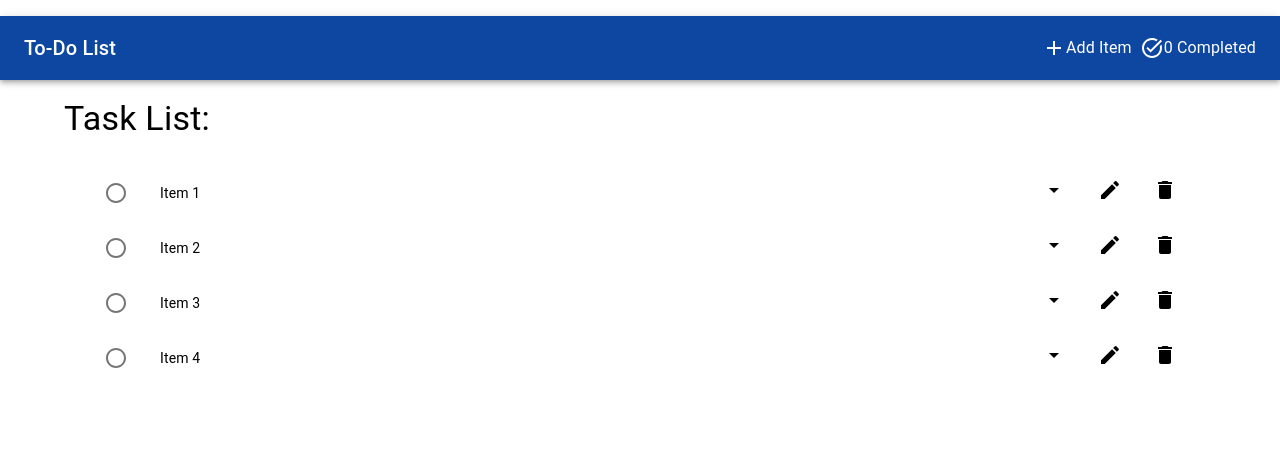
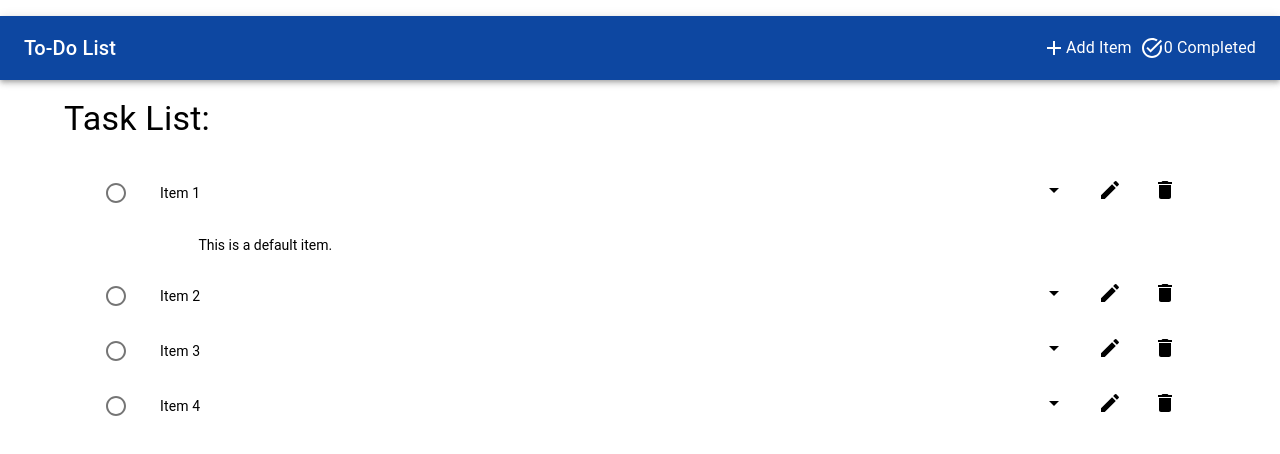
Before and after one commit to hewitson-j/new-todo-list, a React (Vite) app: page / in a window 1280 px wide. Both pictures are taken after a click on the element 1054 px from the left and 193 px from the top of the page. Shown: the top 454 px of the page. Built offline with nearby package versions, Linux system fonts and the light colour scheme.

Commit message:
Created task body.

```diff
--- /dev/null
+++ b/src/components/TaskBody.tsx
@@ -0,0 +1,10 @@
+export default function TaskBody({ body = "Default" }: { body?: string }) {
+  const style = {
+    margin: "1rem 10%",
+    fontFamily: '"Roboto", "Helvetica", "Arial", sans-serif',
+    fontWeight: 400,
+    fontSize: "0.875rem",
+  };
+
+  return <div style={style}>{body}</div>;
+}
--- a/src/components/TaskList.tsx
+++ b/src/components/TaskList.tsx
@@ -8,6 +8,7 @@ import { Container } from "@mui/material";
 
 import { useState } from "react";
 import itemEntries from "./ItemEntries";
+import TaskBody from "./TaskBody";
 
 // Icon Components
 import CircleOutlinedIcon from "@mui/icons-material/CircleOutlined";
@@ -22,11 +23,21 @@ export default function TaskList() {
     itemEntries.map((item) => item.completed)
   );
 
-  const handleToggle = (index: number) => {
+  const [openItems, setOpenItems] = useState(itemEntries.map(() => false));
+
+  const handleToggleCompleted = (index: number) => {
     setCompletedItems((prevCompletedItems) => {
       const newCompletedItems = [...prevCompletedItems];
-      newCompletedItems[index] = !newCompletedItems[index]; // Toggle the completion status
+      newCompletedItems[index] = !newCompletedItems[index];
       return newCompletedItems;
+    });
+  };
+
+  const handleToggleOpen = (index: number) => {
+    setOpenItems((prevOpenItems) => {
+      const newOpenItems = [...prevOpenItems];
+      newOpenItems[index] = !newOpenItems[index];
+      return newOpenItems;
     });
   };
 
@@ -38,14 +49,13 @@ export default function TaskList() {
           {itemEntries.map((item, index) => {
             const labelId = `checkbox-list-label-${index}`;
             const isCompleted = completedItems[index];
+            const isOpen = openItems[index];
 
             return (
+              <div key={index}>
                 <ListItem
-                key={index}
                   disablePadding
-                onClick={() => {
-                  handleToggle(index);
-                }}
+                  onClick={() => handleToggleCompleted(index)}
                 >
                   <ListItemButton role={undefined} dense>
                     <ListItemIcon>
@@ -55,14 +65,15 @@ export default function TaskList() {
                         <CheckCircleOutlineOutlinedIcon color="success" />
                       )}
                     </ListItemIcon>
-                  <ListItemText id={labelId} primary={`${item.title}`} />
+                    <ListItemText id={labelId} primary={item.title} />
                   </ListItemButton>
-                <Tooltip title={"Task Info"}>
+                  <Tooltip title="Task Info">
                     <ListItemButton
                       sx={{ maxWidth: "5%" }}
                       role={undefined}
                       onClick={(e) => {
-                      e.stopPropagation(); // Prevent the click event from reaching the ListItem
+                        e.stopPropagation();
+                        handleToggleOpen(index); // Toggle the open state
                       }}
                     >
                       <ListItemText>
@@ -70,12 +81,12 @@ export default function TaskList() {
                       </ListItemText>
                     </ListItemButton>
                   </Tooltip>
-                <Tooltip title={"Edit"}>
+                  <Tooltip title="Edit">
                     <ListItemButton
                       sx={{ maxWidth: "5%" }}
                       role={undefined}
                       onClick={(e) => {
-                      e.stopPropagation(); // Prevent the click event from reaching the ListItem
+                        e.stopPropagation();
                       }}
                     >
                       <ListItemText>
@@ -83,12 +94,12 @@ export default function TaskList() {
                       </ListItemText>
                     </ListItemButton>
                   </Tooltip>
-                <Tooltip title={"Delete"}>
+                  <Tooltip title="Delete">
                     <ListItemButton
                       sx={{ maxWidth: "5%" }}
                       role={undefined}
                       onClick={(e) => {
-                      e.stopPropagation(); // Prevent the click event from reaching the ListItem
+                        e.stopPropagation();
                       }}
                     >
                       <ListItemText>
@@ -97,6 +108,11 @@ export default function TaskList() {
                     </ListItemButton>
                   </Tooltip>
                 </ListItem>
+                {isOpen && (
+                  // Render additional content when isOpen is true
+                  <TaskBody body={item.body} />
+                )}
+              </div>
             );
           })}
         </List>
```
Lines whose indentation alone changed are shown as unchanged.
